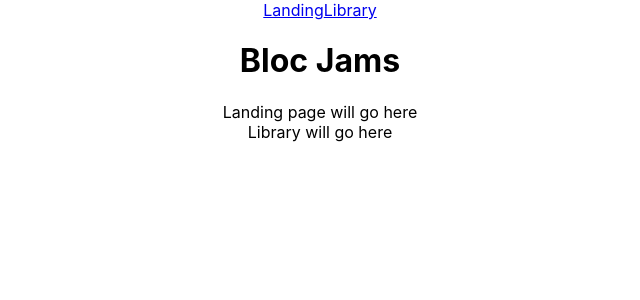
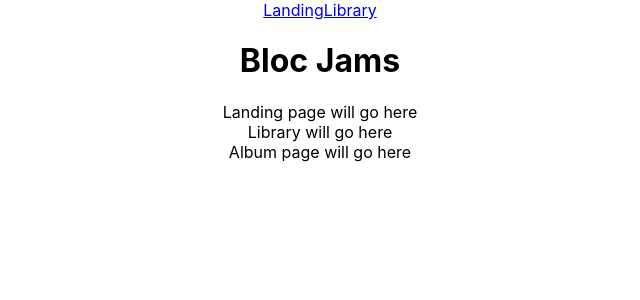
Before and after one commit to joshuadconrad/bloc-jams-react, a React (Create React App) app: page / in a window 1280 px wide. Shown: the top 300 px of the page, without its empty margins (320-960 px from the left). Built offline with nearby package versions, Linux system fonts and the light colour scheme.

Commit message:
Assignment 2755 Complete

```diff
--- a/src/App.js
+++ b/src/App.js
@@ -3,6 +3,7 @@
 import './App.css';
 import Landing from './components/Landing';
 import Library from './components/Library';
+import Album from './components/Album';
 
 class App extends Component {
   render() {
@@ -18,6 +19,7 @@
         <main>
           <Route exact path="/" component={Landing} />
           <Route path="/" component={Library} />
+          <Route path="/" component={Album} />
         </main>
       </div>
     );
--- /dev/null
+++ b/src/components/Album.js
@@ -0,0 +1,9 @@
+import React from 'react';
+
+const Album = () => (
+  <section className="album">
+    Album page will go here
+  </section>
+);
+
+export default Album;
```
